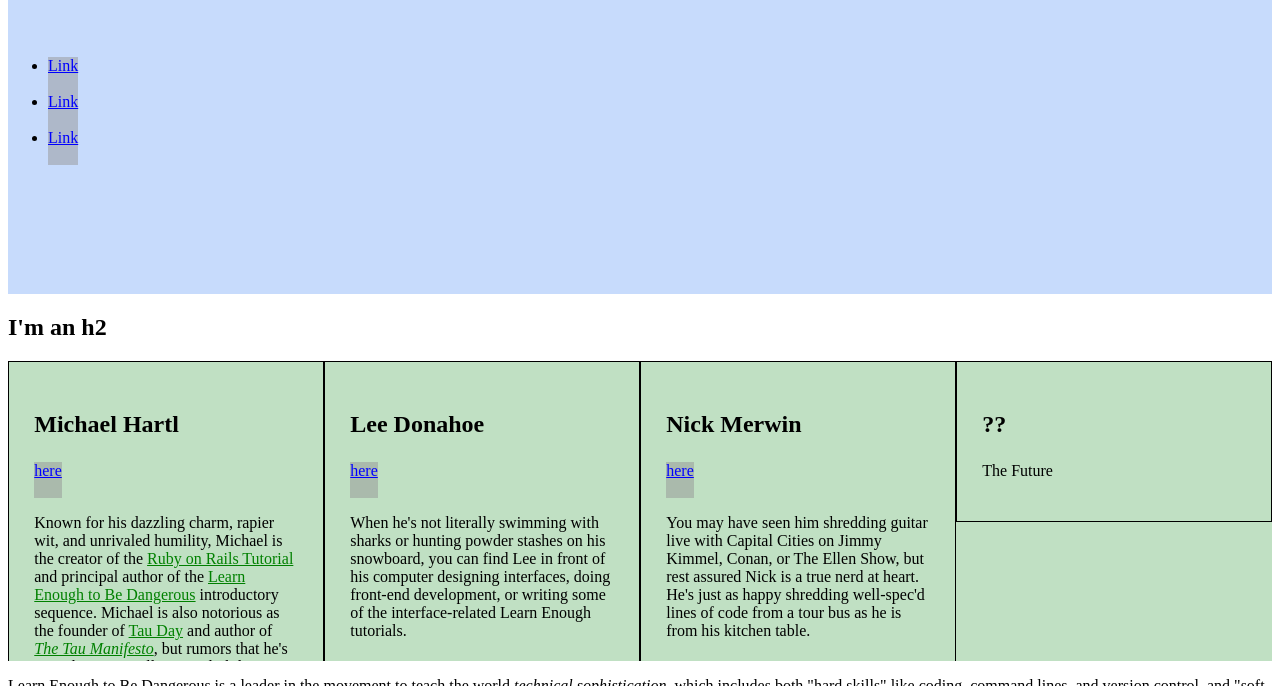
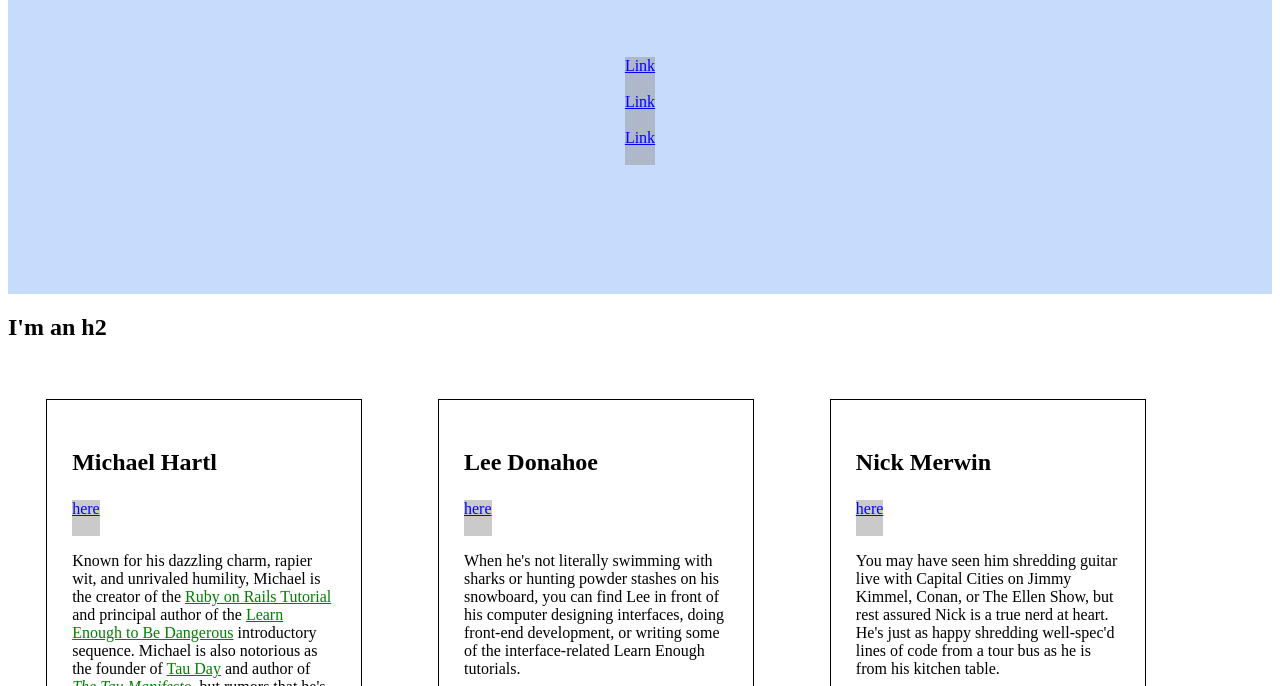
Before and after one commit to activemode/activemode.github.io, a plain HTML site: page index.html in a window 1280 px wide. Shown: the part 114-800 px from the top of the page. Drawn offline with Linux system fonts and the light colour scheme.

Commit message:
still syncing up

```diff
--- a/index.html
+++ b/index.html
@@ -26,13 +26,24 @@
         display: inline-block;
         height: 36px;
       }
+      .social-list {
+        list-style: none;
+        padding: 0;
+        text-align: center;
+      }
+      .social-list > li {
+        dispay: inline-block;
+      }
 
       /* BIO STYLES */
       .bio-wrapper {
-        background-color: #c0e0c3;
+        font-size: 24px;
+        overflow: hidden;
+
+        /*background-color: #c0e0c3;
         font-size: 24px;
         height: 300px;
-        overflow: scroll;
+        overflow: scroll;*/
       }
       .bio-wrapper:after {
         visibility: hidden;
@@ -47,6 +58,7 @@
         box-sizing: border-box;
         float: left;
         font-size: 1rem;
+        margin: 3%;
         padding: 2%;
         width: 25%;
       }
@@ -64,7 +76,7 @@
   <body>
     <div class="full-hero hero-home">
       <h1>I'm an h1</h1>
-      <ul>
+      <ul class="social-list">
         <li>
           <a href="http://example.com/" class="social-link">Link</a>
         </li>
```
